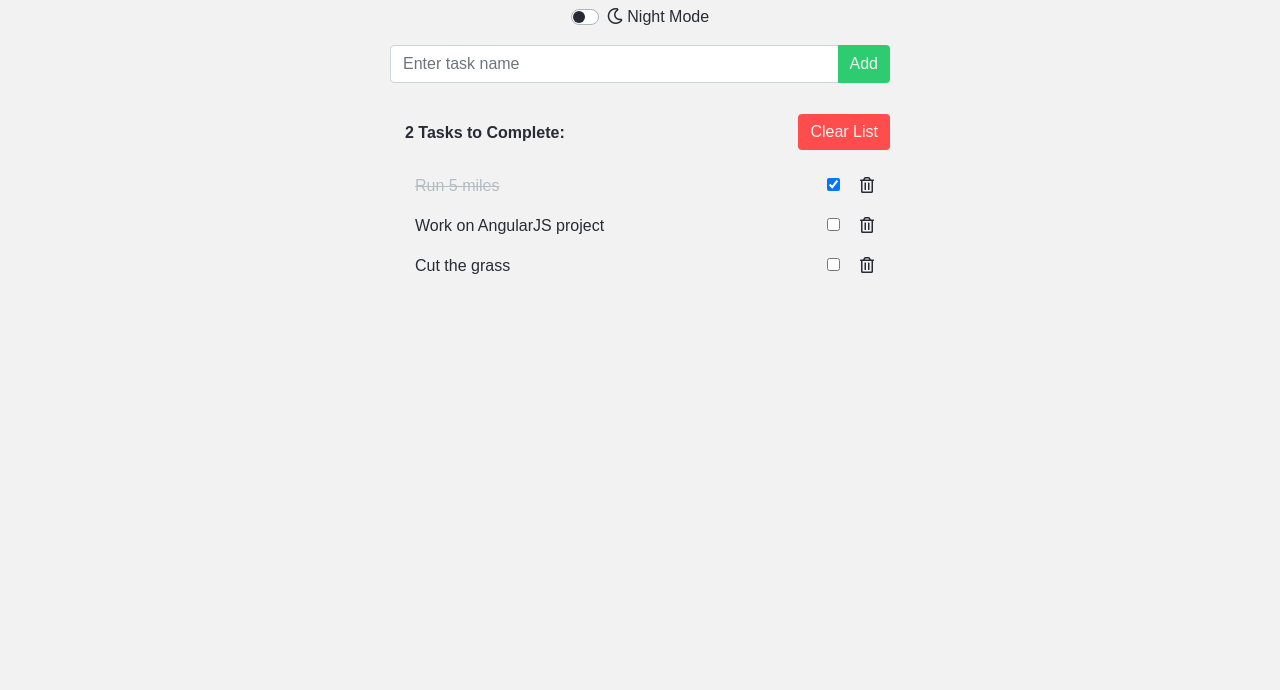
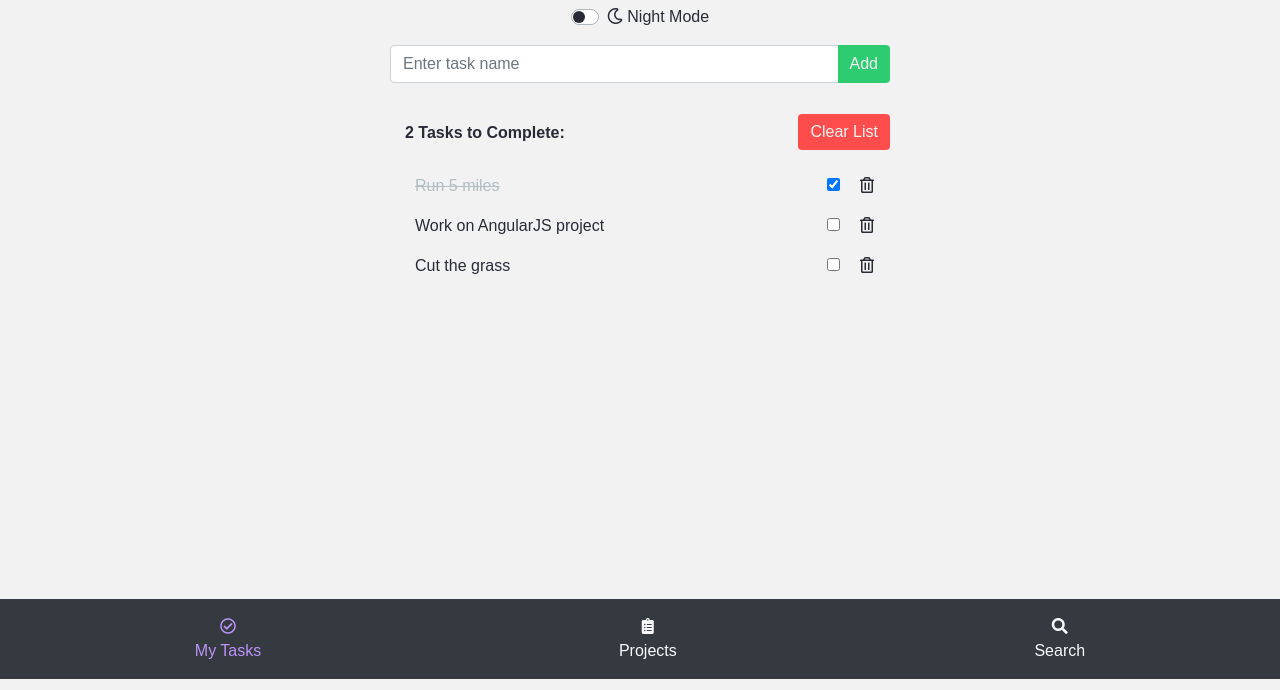
Before and after one commit to mark-oblack/angular-todo-app, a plain HTML site: page index.html in a window 1280 px wide. Shown: the part 121-811 px from the top of the page. Drawn offline with nearby package versions, Linux system fonts and the light colour scheme; a web font is replaced by a local one.

Commit message:
added footer nav

```diff
--- a/css/styles.css
+++ b/css/styles.css
@@ -54,6 +54,15 @@ h3 {
     padding-left: 15px;
 }
 
+#footer-nav {
+    display: block;
+    margin: 0 auto;
+}
+
+.active {
+    color: #bd93f9 !important;
+}
+
 
 /*===================================
 Custom Bootstrap Styles
@@ -99,7 +108,7 @@ Task List Styles
 ===================================*/
 
 .task-list {
-    height: 500px;
+    height: 300px;
     list-style: none;
     overflow: auto;
     padding-left: 25px;
--- a/index.html
+++ b/index.html
@@ -14,8 +14,10 @@
 <body ng-app="taskMasterApp" ng-class="{'nightMode': isActive}" ng-controller="taskCtrl">
     <div class="wrapper d-flex flex-column justify-content-start">
         <!-- <h1 class="mt-3">taskmaster</h1> -->
-        <img src="assets/taskmaster-logo.svg" alt="taskMaster logo" class="my-3 tm-logo">
-        <h2>Master any task that comes your way.</h2>
+        <header>
+            <img src="assets/taskmaster-logo.svg" alt="taskMaster logo" class="my-3 tm-logo">
+            <h2>Master any task that comes your way.</h2>
+        </header>
         <div class="custom-control custom-switch dm-toggle my-2">
             <input type="checkbox" class="custom-control-input" id="nightMode" ng-click="activeButton()">
             <label class="custom-control-label" for="nightMode"><i class="far fa-moon"></i> Night Mode</label>
@@ -41,8 +43,27 @@
                 </li>
             </ul>
         </form>
+        <ul id="footer-nav" class="navbar bg-dark d-flex justify-content-around fixed-bottom mb-0">
+            <li class="nav-item d-flex flex-column text-center">
+                <a href="#" class="text-light nav-link active">
+                    <i class="far fa-check-circle"></i>
+                    <p class="mb-0">My Tasks</p>
+                </a>
+            </li>
+            <li class="nav-item d-flex flex-column text-center">
+                <a href="#" class="text-light nav-link">
+                    <i class="fas fa-clipboard-list"></i>
+                    <p class="mb-0">Projects</p>
+                </a>
+            </li>
+            <li class="nav-item d-flex flex-column text-center">
+                <a href="#" class="text-light nav-link">
+                    <i class="fas fa-search"></i>
+                    <p class="mb-0">Search</p>
+                </a>
+            </li>
+        </ul>
     </div> <!--end of wrapper-->
-
     <script>
         //Define the 'grocartApp' module.
         var taskMasterApp = angular.module('taskMasterApp', []);
```
